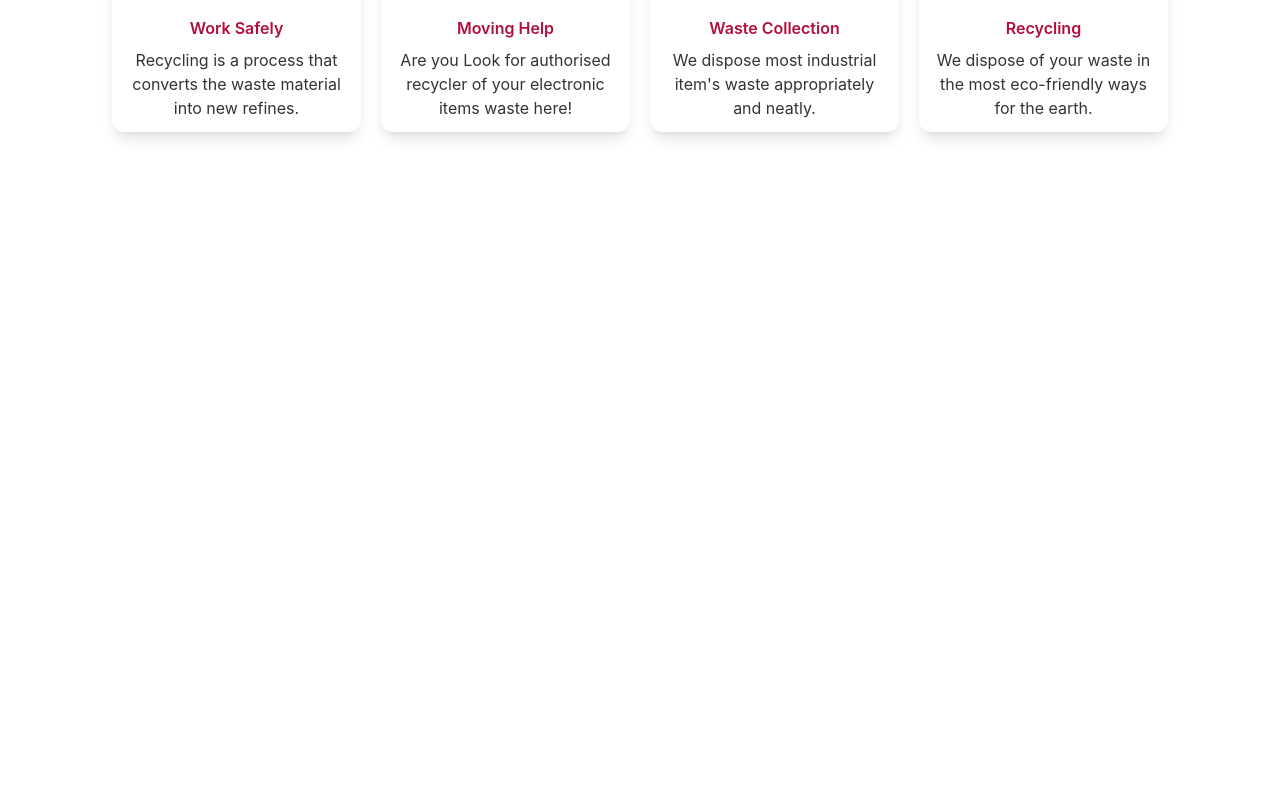
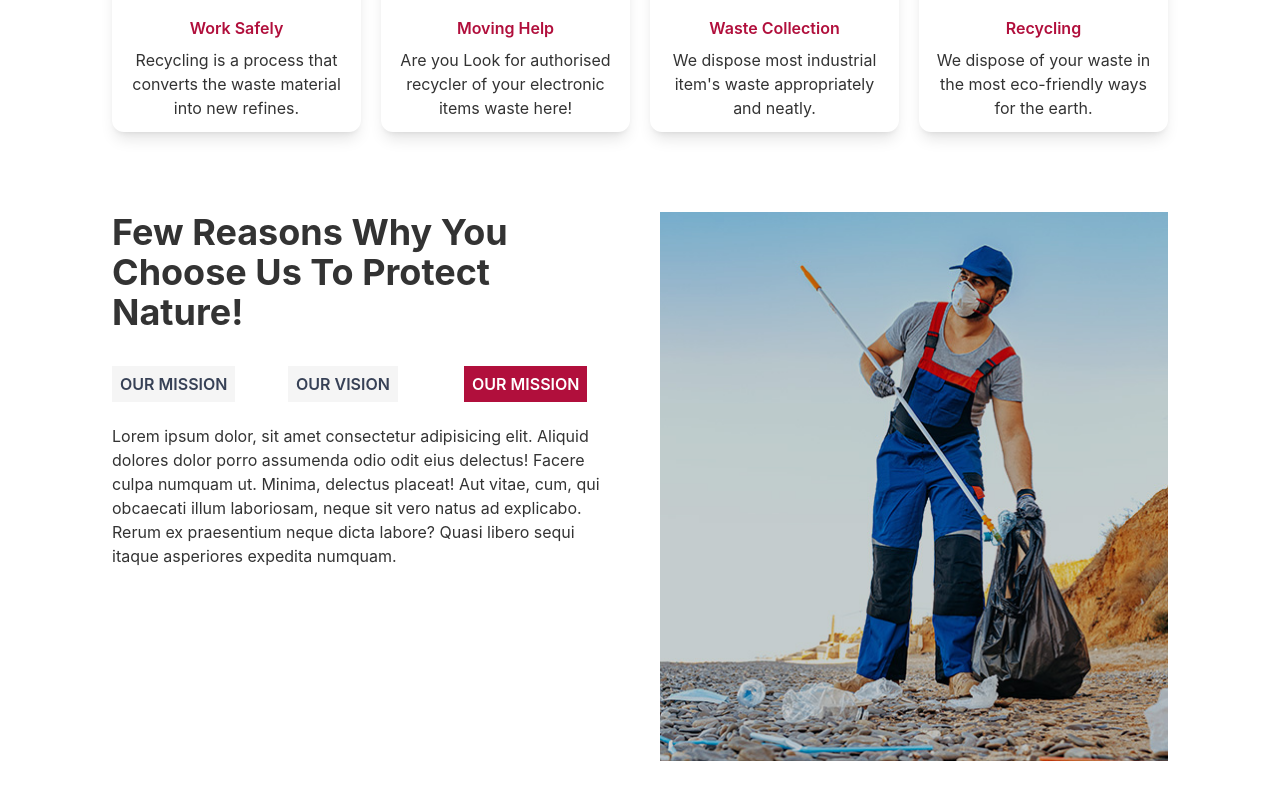
Before and after one commit to sayemhossain/clean-city, a React (Create React App) app: page / in a window 1280 px wide. Shown: the part 718-1518 px from the top of the page. Before the commit the page ends 890 px from the top, so only its background shows below. Built offline with nearby package versions, Linux system fonts and the light colour scheme.

Commit message:
new cdoe added

```diff
--- a/src/App.js
+++ b/src/App.js
@@ -1,12 +1,21 @@
+import { Route, Routes } from "react-router-dom";
 import "./App.css";
 import Home from "./pages/Home/Home/Home";
+import OurMission from "./pages/Home/WhyUs/OurMission";
+import OurVision from "./pages/Home/WhyUs/OurVision";
 import Navbar from "./shared/Navbar/Navbar";
 
 function App() {
   return (
     <div>
       <Navbar></Navbar>
-      <Home></Home>
+      <Routes>
+        <Route path="/" element={<Home></Home>}>
+          <Route index element={<OurMission></OurMission>}></Route>
+          <Route path="/ourmission" element={<OurMission></OurMission>}></Route>
+          <Route path="/ourvision" element={<OurVision></OurVision>}></Route>
+        </Route>
+      </Routes>
     </div>
   );
 }
--- a/src/pages/Home/Home/Home.js
+++ b/src/pages/Home/Home/Home.js
@@ -1,12 +1,14 @@
 import React from "react";
 import Branding from "../Branding/Branding";
 import HomeBanner from "../HomeBanner/HomeBanner";
+import WhyUs from "../WhyUs/WhyUs";
 
 const Home = () => {
   return (
     <div>
       <HomeBanner></HomeBanner>
       <Branding></Branding>
+      <WhyUs></WhyUs>
     </div>
   );
 };
--- /dev/null
+++ b/src/pages/Home/WhyUs/OurMission.js
@@ -0,0 +1,15 @@
+import React from "react";
+
+const OurMission = () => {
+  return (
+    <div className="md:mt-7">
+      Lorem ipsum dolor, sit amet consectetur adipisicing elit. Aliquid dolores
+      dolor porro assumenda odio odit eius delectus! Facere culpa numquam ut.
+      Minima, delectus placeat! Aut vitae, cum, qui obcaecati illum laboriosam,
+      neque sit vero natus ad explicabo. Rerum ex praesentium neque dicta
+      labore? Quasi libero sequi itaque asperiores expedita numquam.
+    </div>
+  );
+};
+
+export default OurMission;
--- /dev/null
+++ b/src/pages/Home/WhyUs/OurVision.js
@@ -0,0 +1,16 @@
+import React from "react";
+
+const OurVision = () => {
+  return (
+    <div className="mt-7">
+      Lorem ipsum dolor sit amet, consectetur adipisicing elit. Soluta quisquam
+      animi impedit dolorum aliquam omnis eligendi debitis dolores odit eius
+      neque assumenda asperiores optio ad sit beatae consequuntur iste, magni
+      facere ipsam expedita accusamus aperiam et provident! Voluptates
+      repudiandae distinctio quibusdam ad, perferendis corporis ducimus, nemo
+      labore neque impedit illum?
+    </div>
+  );
+};
+
+export default OurVision;
--- /dev/null
+++ b/src/pages/Home/WhyUs/WhyUs.js
@@ -0,0 +1,48 @@
+import React from "react";
+import { Link, Outlet } from "react-router-dom";
+import whyUsImg from "../../../img/whyUs-img.jpg";
+import CustomLinkTwo from "../../../shared/CustomLinkTwo/CustomLinkTwo";
+
+const WhyUs = () => {
+  return (
+    <div className="md:px-28 md:py-10">
+      <div className="grid grid-cols-2 gap-10">
+        <div>
+          <h1 className="text-4xl font-bold">
+            Few Reasons Why You Choose Us To Protect Nature!
+          </h1>
+          <div className="mt-10">
+            <nav>
+              <div className="grid grid-cols-3 gap-5">
+                <CustomLinkTwo
+                  className="uppercase px-2 py-2 text-center font-semibold"
+                  to="ourmission"
+                >
+                  Our Mission
+                </CustomLinkTwo>
+                <CustomLinkTwo
+                  className="uppercase px-2 py-2 text-center font-semibold"
+                  to="ourvision"
+                >
+                  Our Vision
+                </CustomLinkTwo>
+                <CustomLinkTwo
+                  className="uppercase px-2 py-2 text-center font-semibold"
+                  to="/"
+                >
+                  Our Mission
+                </CustomLinkTwo>
+              </div>
+            </nav>
+            <Outlet></Outlet>
+          </div>
+        </div>
+        <div>
+          <img src={whyUsImg} alt="" />
+        </div>
+      </div>
+    </div>
+  );
+};
+
+export default WhyUs;
--- /dev/null
+++ b/src/shared/CustomLinkTwo/CustomLinkTwo.js
@@ -0,0 +1,22 @@
+import { Link, useMatch, useResolvedPath } from "react-router-dom";
+
+function CustomLinkTwo({ children, to, ...props }) {
+  let resolved = useResolvedPath(to);
+  let match = useMatch({ path: resolved.pathname, end: true });
+
+  return (
+    <div>
+      <Link
+        style={{
+          backgroundColor: match ? "#B10F3C" : "#F5F5F5",
+          color: match ? "#FFFFFF" : "#374156",
+        }}
+        to={to}
+        {...props}
+      >
+        {children}
+      </Link>
+    </div>
+  );
+}
+export default CustomLinkTwo;
```
Also changed, not shown: src/img/whyUs-img.jpg (added).
